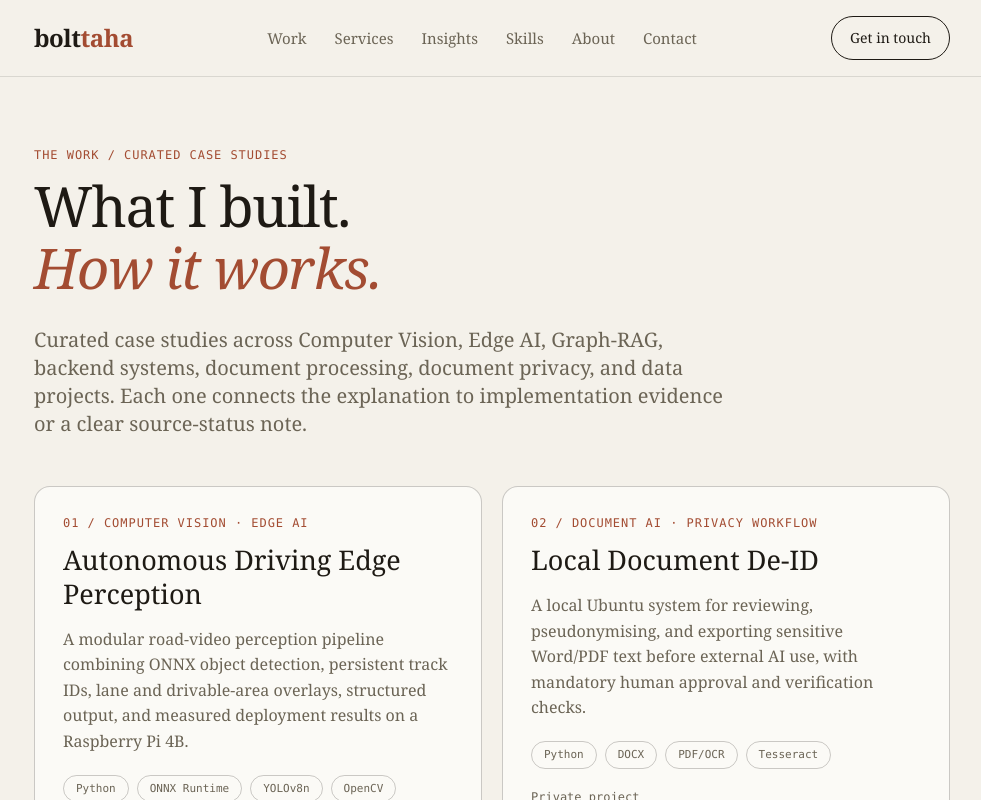
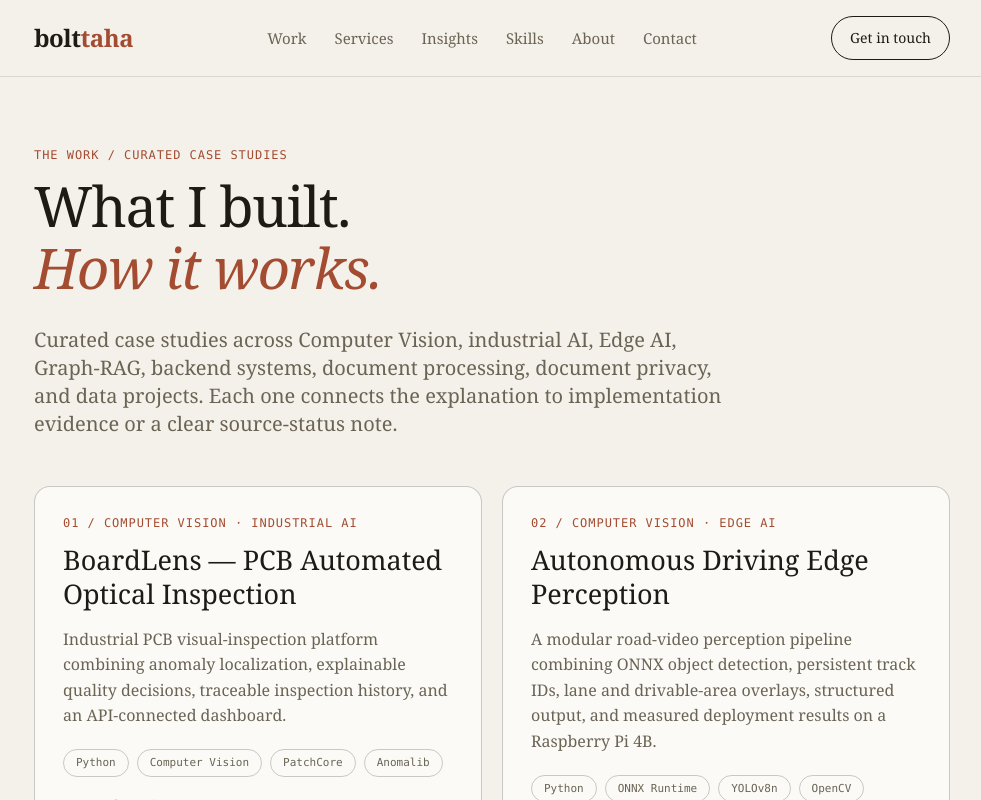
Before and after one commit to BoltTaha/portfolio, a Next.js app: page /projects in a window 1280 px wide. Shown: the top 800 px of the page, without its empty margins (148-1129 px from the left). Built offline with nearby package versions, Linux system fonts and the light colour scheme.

Commit message:
Add BoardLens PCB AOI case study

```diff
--- a/app/projects/[slug]/page.tsx
+++ b/app/projects/[slug]/page.tsx
@@ -90,8 +90,13 @@ export default async function ProjectPage({ params }: Props) {
         <div className="flex flex-wrap gap-3 mt-8">
           {project.repo ? (
             <>
-              <a className="button solid" href={repoUrl(project.repo)}>
-                View repository ↗
+              <a
+                className="button solid"
+                href={repoUrl(project.repo)}
+                target={project.repositoryNewTab ? "_blank" : undefined}
+                rel={project.repositoryNewTab ? "noreferrer" : undefined}
+              >
+                {project.repositoryLabel ?? "View repository ↗"}
               </a>
               <a className="button" href={sourceUrl(project.repo)}>
                 Read the documentation
--- a/app/projects/page.tsx
+++ b/app/projects/page.tsx
@@ -33,10 +33,10 @@ export default function ProjectsPage() {
           <em>How it works.</em>
         </h1>
         <p>
-          Curated case studies across Computer Vision, Edge AI, Graph-RAG,
-          backend systems, document processing, document privacy, and data
-          projects. Each one connects the explanation to implementation evidence
-          or a clear source-status note.
+          Curated case studies across Computer Vision, industrial AI, Edge AI,
+          Graph-RAG, backend systems, document processing, document privacy,
+          and data projects. Each one connects the explanation to implementation
+          evidence or a clear source-status note.
         </p>
       </header>
       <section aria-labelledby="public-projects-title">
@@ -61,9 +61,9 @@ export default function ProjectsPage() {
           <article>
             <h3>Featured here</h3>
             <p>
-              Local Document De-ID, Rabt, MCP Data Analyst, QR Payment
-              Verification, SnapTeX, Context Window Compressor, imaging tools,
-              data systems, and client AI case studies.
+              BoardLens, Local Document De-ID, Rabt, MCP Data Analyst, QR
+              Payment Verification, SnapTeX, Context Window Compressor,
+              imaging tools, data systems, and client AI case studies.
             </p>
           </article>
           <article>
--- a/components/ProjectVisual.tsx
+++ b/components/ProjectVisual.tsx
@@ -1,6 +1,60 @@
 import Image from "next/image";
 import { sourceUrl } from "@/data/projects";
 export default function ProjectVisual({ slug }: { slug: string }) {
+  if (slug === "boardlens-pcb-aoi") {
+    return (
+      <aside className="example-note">
+        <p className="eyebrow">Verified visual evidence</p>
+        <h2>Dataset labels and model evidence, kept separate.</h2>
+        <p>
+          The primary visual shows genuine VisA PCB anomaly samples alongside
+          their dataset-provided binary masks and overlays. These white mask
+          pixels are ground-truth labels used for evaluation; they are not
+          predictions produced by BoardLens.
+        </p>
+        <figure className="mt-6">
+          <Image
+            src="/projects/boardlens/boardlens-pcb-aoi.png"
+            alt="VisA PCB1, PCB2, and PCB3 anomaly images shown beside dataset ground-truth masks and defect overlays"
+            width={1836}
+            height={1770}
+            sizes="(max-width: 900px) 92vw, 880px"
+            className="rounded-lg w-full h-auto border border-line"
+            priority
+          />
+          <figcaption className="font-mono text-xs text-ink-soft mt-3">
+            VisA dataset evidence: source anomalies, binary ground-truth masks,
+            and label overlays. The masks are supplied annotations, not model
+            output.
+          </figcaption>
+        </figure>
+        <div className="border-t border-line mt-8 pt-7">
+          <p className="eyebrow">Model heatmap versus ground truth</p>
+          <p>
+            In the PCB1 row below, the orange model heatmap is generated by the
+            fitted PatchCore baseline. The black-and-white ground-truth mask is
+            the independent VisA label. PCB2 and PCB3 are included only as
+            dataset evidence because their product-specific models have not
+            been fitted.
+          </p>
+          <figure className="mt-6">
+            <Image
+              src="/projects/boardlens/boardlens-pcb-evidence.png"
+              alt="PCB1 original image, PatchCore model heatmap, and VisA ground-truth mask, followed by unfitted PCB2 and PCB3 dataset examples"
+              width={1122}
+              height={1402}
+              sizes="(max-width: 900px) 92vw, 760px"
+              className="rounded-lg w-full h-auto border border-line"
+            />
+            <figcaption className="font-mono text-xs text-ink-soft mt-3">
+              PCB1: model-generated PatchCore heatmap compared with the dataset
+              ground-truth mask. PCB2–PCB3: dataset images and masks only.
+            </figcaption>
+          </figure>
+        </div>
+      </aside>
+    );
+  }
   if (slug === "autonomous-driving-edge-perception") {
     return (
       <aside className="example-note">
--- a/data/projects.ts
+++ b/data/projects.ts
@@ -16,6 +16,8 @@ export interface Project {
   role?: string;
   stack: string[];
   repo?: Repo;
+  repositoryLabel?: string;
+  repositoryNewTab?: boolean;
   sourceNote?: string;
   featured?: boolean;
   problem: string;
@@ -37,6 +39,75 @@ export interface Project {
 }
 
 export const projects: Project[] = [
+  {
+    slug: "boardlens-pcb-aoi",
+    title: "BoardLens — PCB Automated Optical Inspection",
+    category: "Computer vision · Industrial AI",
+    summary:
+      "Industrial PCB visual-inspection platform combining anomaly localization, explainable quality decisions, traceable inspection history, and an API-connected dashboard.",
+    kind: "Personal project",
+    status:
+      "Production-oriented proof of concept with a verified PCB1 PatchCore baseline",
+    role: "Computer Vision and full-stack engineer responsible for data validation, anomaly modeling, inspection logic, APIs, dashboard, testing, and documentation.",
+    featured: true,
+    repo: "boardlens-pcb-aoi",
+    repositoryLabel: "View on GitHub ↗",
+    repositoryNewTab: true,
+    repositoryNote:
+      "The public repository records the exact implementation and evidence used for this case study. The official VisA archive and fitted model artifacts are excluded from Git; results are linked to the reviewed source revision.",
+    stack: [
+      "Python",
+      "Computer Vision",
+      "PatchCore",
+      "Anomalib",
+      "PyTorch",
+      "FastAPI",
+      "React",
+      "TypeScript",
+      "PostgreSQL",
+      "Docker",
+      "VisA Dataset",
+      "Machine Learning",
+      "Industrial AI",
+    ],
+    problem:
+      "PCB inspection needs more than a binary model score. An operator needs localized visual evidence, a conservative decision when a model is missing or uncertain, and a traceable record of which model and threshold produced each result. BoardLens explores that complete workflow without presenting the current baseline as a certified manufacturing system.",
+    audience:
+      "Computer-vision and manufacturing teams evaluating how product-specific anomaly detection could support a reviewed PCB quality-inspection workflow before line-specific data collection, calibration, integration, and certification.",
+    approach: [
+      "The data workflow validates the official VisA PCB archive, preserves its published one-class split, verifies image and mask integrity, and records dataset provenance. The current fitted baseline is product-specific: PCB1 uses Anomalib PatchCore with ResNet-18 features, 224×224 inputs, and a memory-bank coreset built from normal training images.",
+      "PatchCore produces an anomaly score and pixel-level model heatmap. That heatmap is model-generated evidence and is kept distinct from the VisA ground-truth mask, which is a dataset label used for evaluation. BoardLens does not convert binary anomaly masks into unsupported semantic defect classes.",
+      "A versioned decision layer turns available evidence into explainable PASS, FAIL, or REVIEW results. Missing or unloadable models return REVIEW instead of a fabricated score, while every persisted inspection records its model identifier, threshold version, decision reasons, artifacts, and timestamps.",
+      "The architecture separates offline fitting and evaluation from a FastAPI inspection service and React/TypeScript dashboard. Development uses SQLite; the Docker Compose topology includes PostgreSQL, backend and frontend containers, migrations, and persistent volumes, although the complete PostgreSQL Compose stack has not yet been validated on the development host.",
+    ],
+    features: [
+      "Genuine PCB1 PatchCore anomaly-detection baseline",
+      "Pixel-level model heatmaps and separate ground-truth mask comparisons",
+      "Explainable PASS, FAIL, and REVIEW decisions",
+      "FastAPI inspection service and React dashboard",
+      "Persistent inspection history, analytics, and versioned evidence",
+      "Reproducible dataset validation, evaluation, tests, and Docker workflows",
+    ],
+    outcome:
+      "The verified PCB1 run fitted PatchCore on 904 normal training images. On the documented 100-image held-out half, it recorded 0.8584 image AUROC, 0.9776 pixel AUROC, 0.8164 pixel average precision, and 0.92 defect recall. The same validation-selected threshold produced a 0.64 false-positive rate, so the operating point is not suitable for factory acceptance. Warm in-process API measurements on an Intel i5-7300U recorded 385 ms p50 and 495 ms p95 over 20 requests after three warm-ups. These results establish an engineering baseline and expose the next optimization work; they do not establish production readiness.",
+    limitations: [
+      "PCB1 is the only fitted and calibrated product model. PCB2–PCB4 remain unavailable and correctly return REVIEW until separate product-specific models are fitted and evaluated.",
+      "The 0.64 held-out false-positive rate is too high for unattended factory decisions. Alignment, resolution, coreset size, and threshold policy require further experiments.",
+      "VisA cannot validate production illumination, optics, fixtures, conveyor motion, contamination, drift, throughput, or real manufacturing defect prevalence.",
+      "The supplied ground-truth masks are dataset labels. They are not model heatmaps, semantic defect classifications, or evidence of manufacturing certification.",
+      "PostgreSQL is configured in Docker Compose, but the full container stack was not launched on the development host; local tests and measured API runs used SQLite.",
+      "BoardLens is a production-oriented proof of concept, not a certified production system or an unattended rejection mechanism.",
+    ],
+    nextSteps:
+      "Improve PCB1 alignment and operating-point calibration, validate higher-resolution and coreset settings, fit PCB2–PCB4 independently, introduce separately governed validation data, and test the complete PostgreSQL/Docker deployment. A supervised defect detector should be added only after suitable semantic annotations and evaluation data exist.",
+    sourcePaths: [
+      "docs/architecture.md",
+      "docs/model-card-patchcore.md",
+      "docs/benchmark-report.md",
+      "backend/boardlens/api/routes.py",
+      "frontend/src/App.tsx",
+    ],
+  },
   {
     slug: "autonomous-driving-edge-perception",
     title: "Autonomous Driving Edge Perception",
--- a/data/site.ts
+++ b/data/site.ts
@@ -10,5 +10,5 @@ export const site = {
   github: "https://github.com/BoltTaha",
   linkedin: "https://www.linkedin.com/in/bolttaha/",
   upwork: "https://www.upwork.com/freelancers/~01841c07c5ecaeebaf",
-  updated: "2026-10-03",
+  updated: "2026-10-10",
 } as const;
--- a/data/sources.ts
+++ b/data/sources.ts
@@ -1,4 +1,5 @@
 export const evidence = {
+  "boardlens-pcb-aoi": "7a68fbe105f9835c0e590b0b045c1b69c8dd6274",
   "edge-road-perception": "7d295e651d1785d88fa0e97358285570f9cd11ef",
   "rabt-code-intelligence": "8a90e5e4f18ca2ee8ada14e8259cf0bcc2775f2f",
   "mcp-data-analyst": "4ac8302862d367818a39873729a7fa8ea4dd365d",
--- a/eslint.config.mjs
+++ b/eslint.config.mjs
@@ -10,6 +10,8 @@ export default defineConfig([
     "out/**",
     "build/**",
     "coverage/**",
+    "output/**",
+    "tmp/**",
     "next-env.d.ts",
   ]),
 ]);
--- a/tsconfig.json
+++ b/tsconfig.json
@@ -29,5 +29,5 @@
     ".next/types/**/*.ts",
     ".next/dev/types/**/*.ts"
   ],
-  "exclude": ["node_modules"]
+  "exclude": ["node_modules", "output", "tmp"]
 }
```
Also changed, not shown: data/discovery.ts (+12 -0 lines), public/projects/boardlens/boardlens-pcb-aoi.png (added), public/projects/boardlens/boardlens-pcb-evidence.png (added).
